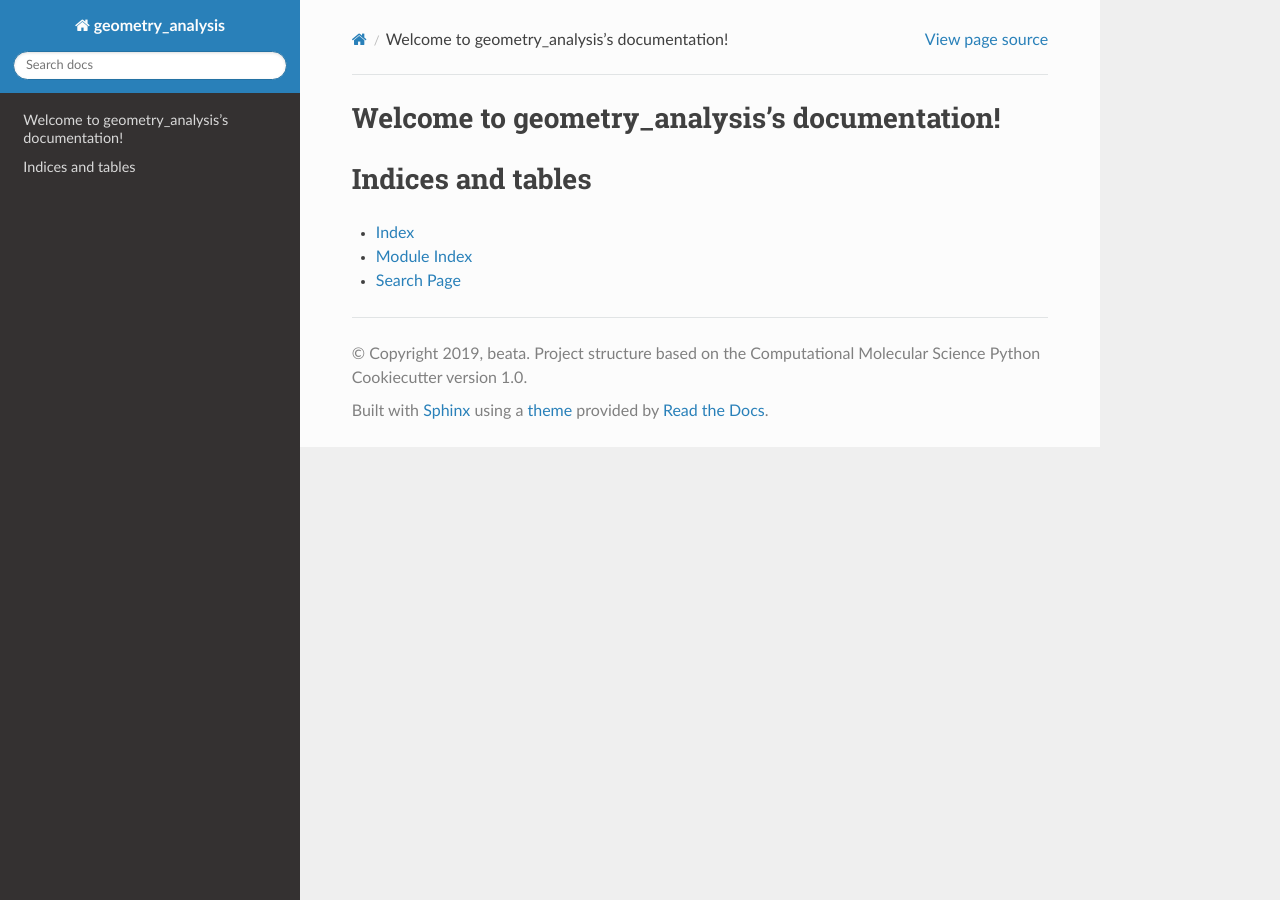
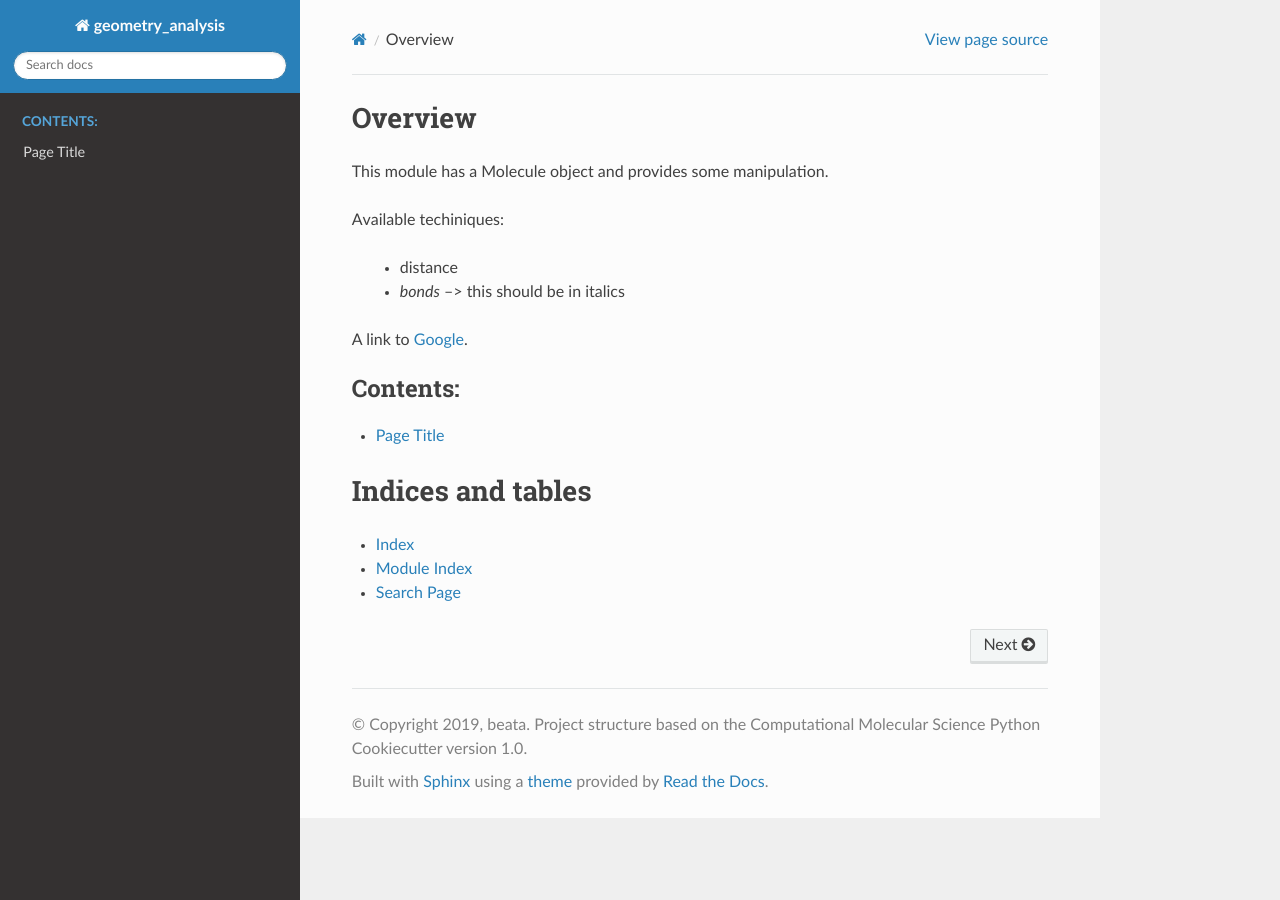
Before and after one commit to betizabel/geometry_analysis, a Sphinx documentation site: the page built from docs/index.rst, in a window 1280 px wide. Built offline with Sphinx 7.4.7 and the Read the Docs theme 2.0.0, drawn with Linux system fonts in a browser that asks for light colours.

Commit message:
additional text to index.rst and adds anotherpage.rst

```diff
--- /dev/null
+++ b/docs/anotherpage.rst
@@ -0,0 +1,4 @@
+Page Title
+===================
+
+Main text goes here.
--- a/docs/index.rst
+++ b/docs/index.rst
@@ -3,14 +3,23 @@
    You can adapt this file completely to your liking, but it should at least
    contain the root `toctree` directive.
 
-Welcome to geometry_analysis's documentation!
+Overview
 =========================================================
+
+This module has a Molecule object and provides some manipulation.
+
+Available techiniques:
+
+ - distance
+ - *bonds* --> this should be in italics
+
+A link to `Google <www.google.com>`_.
 
 .. toctree::
    :maxdepth: 2
    :caption: Contents:
 
-
+   anotherpage
 
 Indices and tables
 ==================
```
Also changed, not shown: 5 other files.
